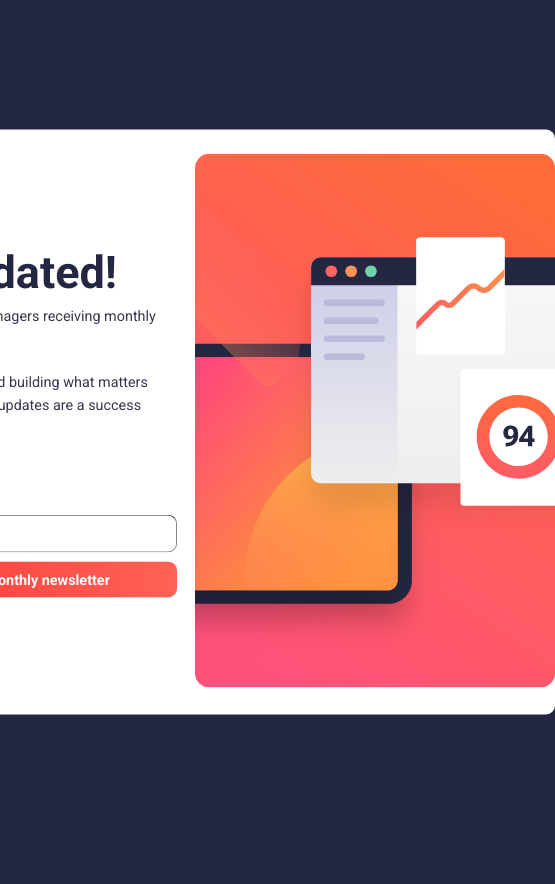
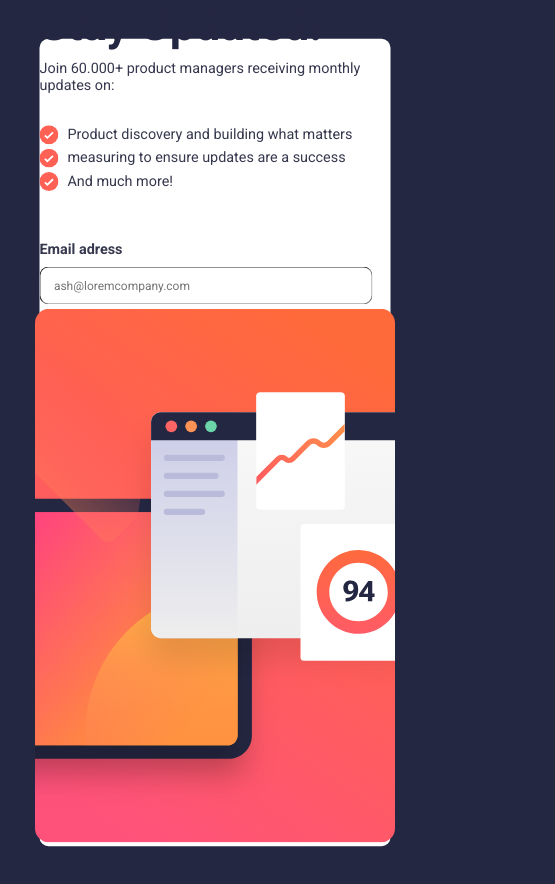
Before and after one commit to Ghostachio/Newsletter-From, a plain HTML site: page index.html in a window 390 px wide. Shown: the whole page, 555 px wide, since content can reach past the window. Before the commit the page ends 844 px from the top, so only its background shows below. Drawn offline with Linux system fonts and the light colour scheme.

Commit message:
fixed a favicon error and will fix responsivness tomorrow

```diff
--- a/index.html
+++ b/index.html
@@ -5,8 +5,7 @@
   <meta name="viewport" content="width=device-width, initial-scale=1.0">
   <link rel="stylesheet" href="style.css">
   <link rel="preconnect" href="https://fonts.googleapis.com">
-<link rel="preconnect" href="https://fonts.gstatic.com" crossorigin>
-<link href="https://fonts.googleapis.com/css2?family=Inconsolata:wght@700&family=Roboto:wght@300;400;700&display=swap" rel="stylesheet">
+  <link href="https://fonts.googleapis.com/css2?family=Inconsolata:wght@700&family=Roboto:wght@300;400;700&display=swap" rel="stylesheet">
   <title>Newsletter</title>
 </head>
 <body>
--- a/style.css
+++ b/style.css
@@ -144,3 +144,21 @@ form > label{
   border-style: none;
   cursor: pointer;
 }
+
+/* Media Query for smaller screens */
+@media (max-width: 768px) {
+  body {
+    padding: 20px;
+  }
+
+  .container {
+    flex-direction: column;
+    align-items: center;
+    height: auto;
+    max-width: 100%;
+  }
+
+  .form, .success {
+    width: 100%;
+  }
+}
```
